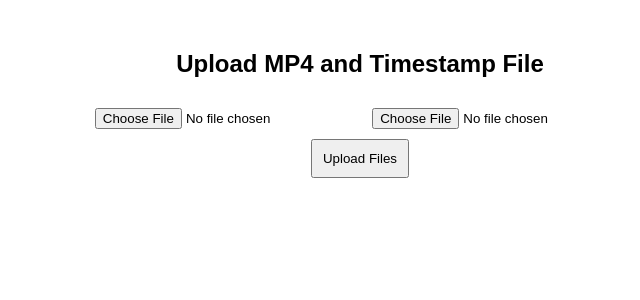
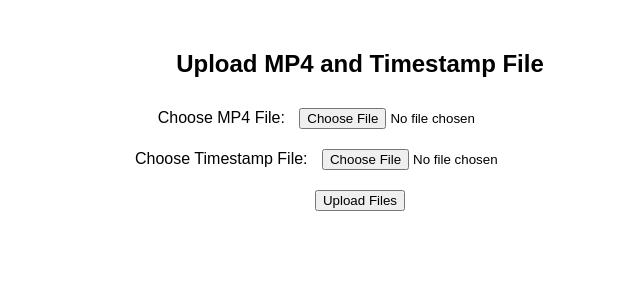
Before and after one commit to anutriv/mute, a Flask app: page / in a window 1280 px wide. Shown: the top 300 px of the page, without its empty margins (280-920 px from the left). Run offline with Flask 3, Linux system fonts and the light colour scheme.

Commit message:
Add files via upload

```diff
--- a/app.py
+++ b/app.py
@@ -1,6 +1,6 @@
 import os
 import subprocess
-from flask import Flask, request, send_file, render_template
+from flask import Flask, request, send_file, jsonify, render_template
 from pydub import AudioSegment
 
 app = Flask(__name__)
@@ -12,16 +12,12 @@ os.makedirs(PROCESSED_FOLDER, exist_ok=True)
 
 @app.route('/')
 def home():
-    return render_template('index.html')  # Serve the home page
+    return render_template('index.html')
 
 def process_audio_with_mute(input_video_path, timestamps_file, output_video_path):
-    # Step 1: Extract audio from the input video
     extracted_audio_path = os.path.join(PROCESSED_FOLDER, "extracted_audio.wav")
-    subprocess.run([
-        "ffmpeg", "-i", input_video_path, "-q:a", "0", "-map", "a", extracted_audio_path, "-y"
-    ])
+    subprocess.run(["ffmpeg", "-i", input_video_path, "-q:a", "0", "-map", "a", extracted_audio_path, "-y"])
 
-    # Step 2: Process the original audio to mute specified time ranges
     original_audio = AudioSegment.from_file(extracted_audio_path)
 
     with open(timestamps_file, "r") as file:
@@ -40,7 +36,6 @@ def process_audio_with_mute(input_video_path, timestamps_file, output_video_path
     modified_audio_path = os.path.join(PROCESSED_FOLDER, "modified_audio.wav")
     original_audio.export(modified_audio_path, format="wav")
 
-    # Step 4: Merge new audio with original video
     subprocess.run([
         "ffmpeg", "-i", input_video_path, "-i", modified_audio_path, "-c:v", "copy", "-map", "0:v:0", "-map", "1:a:0",
         "-shortest", output_video_path, "-y"
@@ -49,7 +44,7 @@ def process_audio_with_mute(input_video_path, timestamps_file, output_video_path
 @app.route('/upload', methods=['POST'])
 def upload_files():
     if 'video' not in request.files or 'timestamps' not in request.files:
-        return {"error": "Missing video or timestamps file"}, 400
+        return jsonify({"error": "Missing video or timestamps file"}), 400
 
     video_file = request.files['video']
     timestamps_file = request.files['timestamps']
@@ -61,6 +56,20 @@ def upload_files():
     video_file.save(video_path)
     timestamps_file.save(timestamps_path)
 
+    if os.path.exists(video_path) and os.path.exists(timestamps_path):
+        return jsonify({"success": True}), 200
+    else:
+        return jsonify({"error": "File saving failed"}), 500
+
+@app.route('/process', methods=['GET'])
+def process_video():
+    video_path = os.path.join(UPLOAD_FOLDER, "input.mp4")
+    timestamps_path = os.path.join(UPLOAD_FOLDER, "timestamps.txt")
+    output_path = os.path.join(PROCESSED_FOLDER, "output.mp4")
+
+    if not os.path.exists(video_path) or not os.path.exists(timestamps_path):
+        return jsonify({"error": "Files missing, upload first"}), 400
+
     process_audio_with_mute(video_path, timestamps_path, output_path)
 
     return send_file(output_path, as_attachment=True)
--- a/templates/index.html
+++ b/templates/index.html
@@ -6,24 +6,28 @@
     <title>Mute Video Sections</title>
     <style>
         body { font-family: Arial, sans-serif; text-align: center; margin: 50px; }
-        input { margin: 10px; }
-        button { padding: 10px; cursor: pointer; }
+        input, button { margin: 10px; }
+        #progress { display: none; }
         #download { display: none; }
     </style>
 </head>
 <body>
 
     <h2>Upload MP4 and Timestamp File</h2>
-    <input type="file" id="videoFile" accept="video/mp4">
-    <input type="file" id="timestampsFile" accept=".txt">
-    <br>
+    <label for="videoFile">Choose MP4 File:</label>
+    <input type="file" id="videoFile" accept="video/mp4"><br>
+    <label for="timestampsFile">Choose Timestamp File:</label>
+    <input type="file" id="timestampsFile" accept=".txt"><br>
+
     <button onclick="uploadFiles()">Upload Files</button>
+    <p id="progress">Uploading: <span id="progressPercent">0%</span></p>
+
     <button id="processButton" onclick="processVideo()" style="display:none;">Get Muted Video</button>
     <br>
     <a id="download" href="#" download="output.mp4">Download Muted Video</a>
 
     <script>
-        const renderURL = "https://your-render-app-url/upload";  // Replace with your Render Flask URL
+        const renderURL = "https://your-render-app-url";  // Replace with your actual Render Flask URL
         let uploaded = false;
 
         function uploadFiles() {
@@ -36,15 +40,23 @@
             }
 
             let formData = new FormData();
-            formData.append("video", video, "input.mp4");  // Rename video file
-            formData.append("timestamps", timestamps, "timestamps.txt");  // Rename timestamps file
+            formData.append("video", video);
+            formData.append("timestamps", timestamps);
 
-            fetch(renderURL, { method: "POST", body: formData })
-            .then(response => {
-                if (response.ok) {
-                    alert("Files uploaded successfully!");
+            document.getElementById("progress").style.display = "block";  // Show progress
+            document.getElementById("progressPercent").textContent = "0%";
+
+            fetch(renderURL + "/upload", {
+                method: "POST",
+                body: formData
+            })
+            .then(response => response.json())
+            .then(data => {
+                if (data.success) {
+                    document.getElementById("progressPercent").textContent = "100%";
+                    alert("Files uploaded successfully! Starting processing...");
                     uploaded = true;
-                    document.getElementById("processButton").style.display = "inline";
+                    processVideo();
                 } else {
                     alert("Upload failed.");
                 }
@@ -58,7 +70,7 @@
                 return;
             }
 
-            fetch(renderURL.replace("/upload", "/process"))  // Replace with your Render Flask process endpoint
+            fetch(renderURL + "/process")
             .then(response => response.blob())
             .then(blob => {
                 let url = URL.createObjectURL(blob);
```
